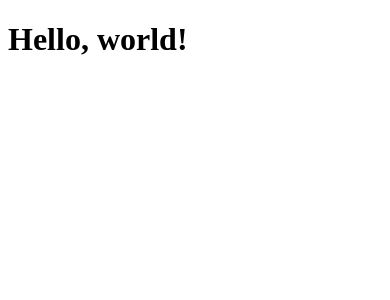
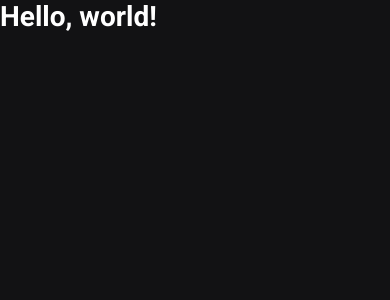
Before and after one commit to henriquesbarros/ignews, a Next.js app: page / in a window 390 px wide. Shown: the top 300 px of the page. Built offline with nearby package versions, Linux system fonts and the light colour scheme.

Commit message:
create global styles

```diff
--- a/src/pages/_app.tsx
+++ b/src/pages/_app.tsx
@@ -1,4 +1,6 @@
 import { AppProps } from 'next/app';
+
+import '../styles/global.scss';
 
 function MyApp({ Component, pageProps }: AppProps) {
   return <Component {...pageProps} />
--- /dev/null
+++ b/src/styles/global.scss
@@ -0,0 +1,46 @@
+* {
+    margin: 0;
+    padding: 0;
+    box-sizing: border-box;
+}
+
+:root {
+    --white: #FFF;
+
+    --gray-100: #e1e1e6;
+    --gray-300: #a8a8b3;
+    --gray-900: #121214;
+
+    --cyan-500: #61dafb;
+    --yellow-500: #eba417;
+}
+
+@media (max-width: 1080px) {
+    html {
+        font-size: 93.75%; /* 15px */
+    }
+}
+
+@media (max-width: 720px) {
+    html {
+        font-size: 87.5%; /* 14px */
+    }
+}
+
+body {
+    background: var(--gray-900);
+    color: var(--white);
+}
+
+body, input, textarea, select, button {
+    font: 400 1rem "Roboto", sans-serif;
+}
+
+button {
+    cursor: pointer;
+}
+
+a {
+    color: inherit;
+    text-decoration: none;
+}
```
